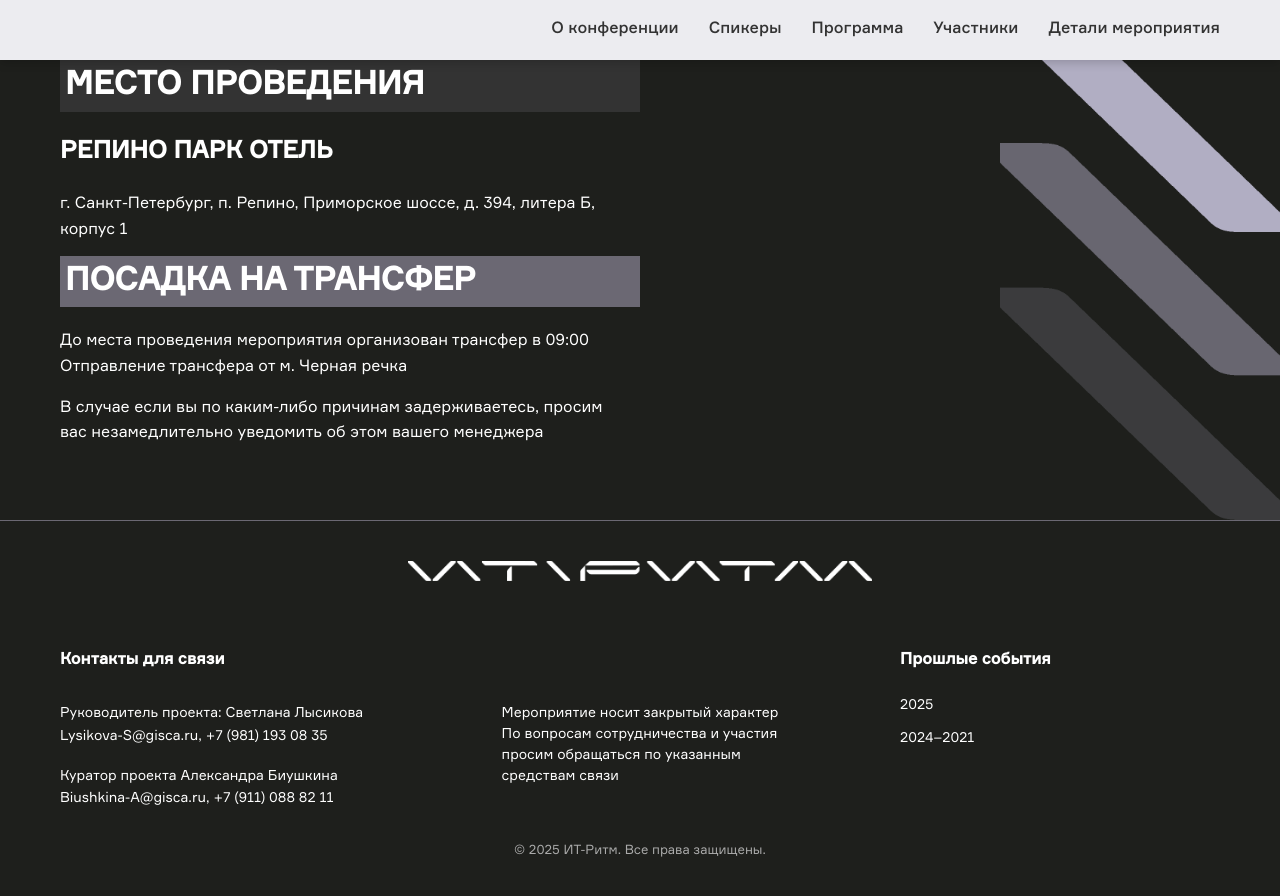
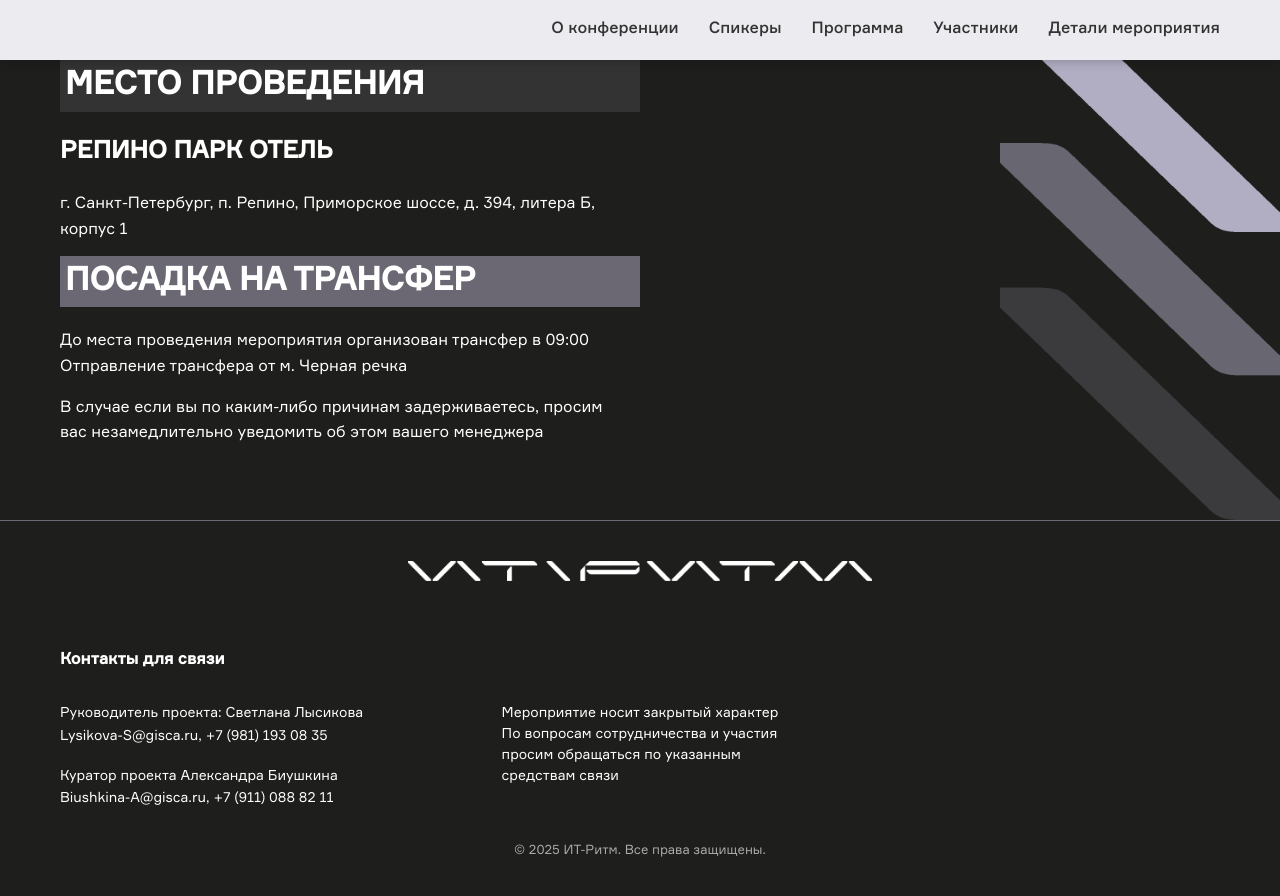
Before and after one commit to Thanatas42/it-conference, a Jekyll site: the page built from index.html, in a window 1280 px wide and 900 px high, scrolled down 5591 px. Shown: the top 896 px of the window. Built offline with Jekyll 4.4.1, drawn with Linux system fonts in a browser that asks for light colours.

Commit message:
refactor: edit v8

```diff
--- a/_includes/footer.html
+++ b/_includes/footer.html
@@ -10,11 +10,17 @@
           <h4>Контакты для связи</h4>
           <span>
             <p>Руководитель проекта: Светлана Лысикова</p>
-            <p>Lysikova-S@gisca.ru, +7 (981) 193 08 35</p>
+            <p>
+              <a href="mailto:Lysikova-S@gisca.ru">Lysikova-S@gisca.ru</a>,
+              <a href="tel:+79811930835">+7 (981) 193 08 35</a>
+            </p>
           </span>
           <span>
             <p>Куратор проекта Александра Биушкина</p>
-            <p>Biushkina-A@gisca.ru, +7 (911) 088 82 11</p>
+            <p>
+              <a href="mailto:Lysikova-S@gisca.ru">Biushkina-A@gisca.ru</a>,
+              <a href="tel:+79110888211">+7 (911) 088 82 11</a>
+            </p>
           </span>
         </div>
 
@@ -29,9 +35,7 @@
         </div>
 
         <div class="footer__events">
-          <h4>Прошлые события</h4>
-          <p>2025</p>
-          <p>2024–2021</p>
+
         </div>
       </div>
 
--- a/assets/styles.css
+++ b/assets/styles.css
@@ -604,11 +604,13 @@
   background-color: var(--secondary-color);
 }
 
-.location-map {
+#map {
   -webkit-box-flex: 1;
   -ms-flex: 1;
   flex: 1;
+  width: 100%;
   height: 400px;
+  display: block;
 }
 
 /*end location*/
@@ -720,6 +722,7 @@
 }
 
 .footer__contacts p,
+.footer__contacts a,
 .footer__events p {
   color: var(--light-text);
   text-align: left;
@@ -1000,12 +1003,6 @@
     display: none;
   }
 
-  #map {
-    width: 100%;
-    min-width: 400px;
-    height: 400px;
-  }
-
   .hero h2 {
     font-size: 1.8rem;
   }
@@ -1014,6 +1011,11 @@
     font-size: 1.2rem;
   }
 
+  #map {
+    -webkit-box-flex: none;
+    -ms-flex: none;
+    flex: none;
+  }
 }
 
 @media (max-width: 480px) {
```
Also changed, not shown: images/it-ritm2.png (deleted).
